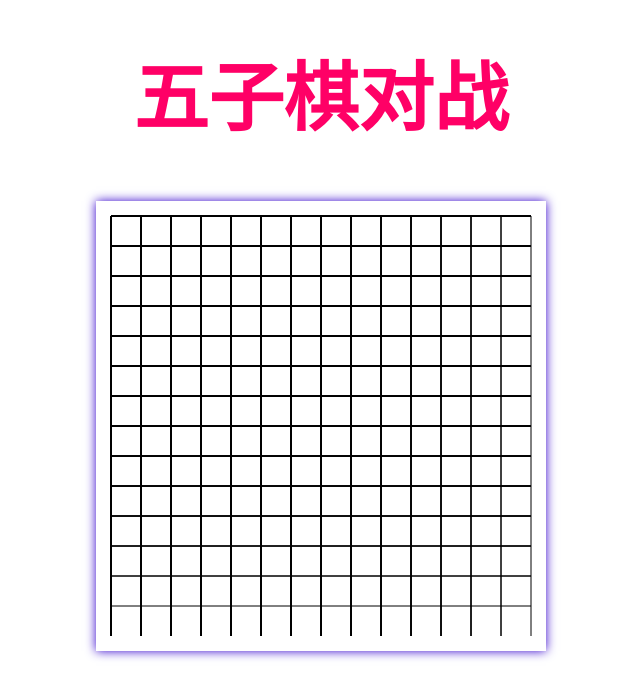
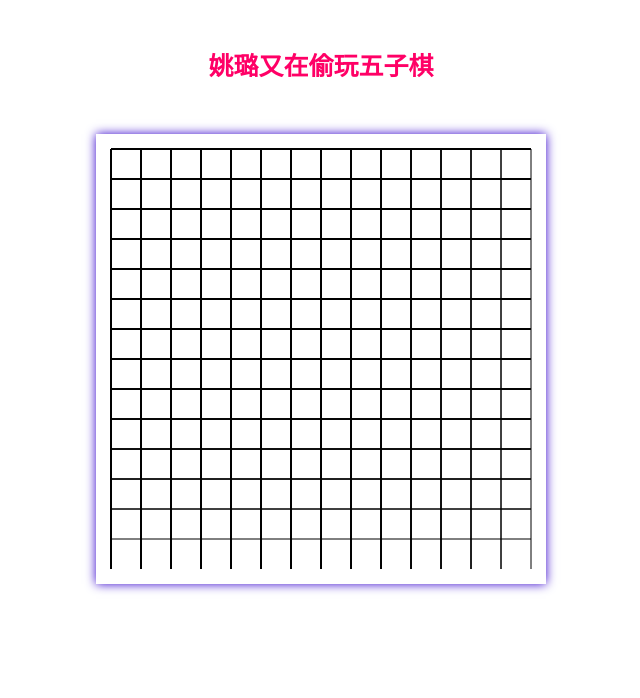
Before and after one commit to Holmes-zf/Holmes-zf.github.io, a plain HTML site: page wuziqi/index.html in a window 1280 px wide. Shown: the whole page, without its empty margins (319-959 px from the left). Drawn offline with Linux system fonts and the light colour scheme.

Commit message:
Update index.html

```diff
--- a/wuziqi/index.html
+++ b/wuziqi/index.html
@@ -8,7 +8,7 @@
 	<!--样式布局 begin-->
 	<style type="text/css">
 		body {margin:0;padding:0;background:url("images/bg.gif");}
-		h1{color:#ff0066;font-size:75px;font-family:"华文仿宋";text-align:center;line-height:100px;}
+		h1{color:#ff0066;font-size:25px;font-family:"华文仿宋";text-align:center;line-height:100px;}
 		canvas {background:#fff;margin:0 auto; display:block;box-shadow:0px 0px 10px  #3300cc;}
 	</style>
 	<!--样式布局 end-->
@@ -17,7 +17,7 @@
 
 
 <body>
-	<h1>五子棋对战</h1>
+	<h1>姚璐又在偷玩五子棋</h1>
 	<canvas height="450px" width="450px" id="canvas" ></canvas>
 
 	<script>
@@ -36,9 +36,6 @@
 
 		drawChessBoard();
 
-
-
-
 		//定义一个二维数组来判断棋盘上落子情况
 		var chessBoard = [];
 		for(var i=0;i<15;i++){
@@ -50,8 +47,6 @@
 
 		//判断胜负
 		var over = false;
-
-
 
 		//画棋子
 		var me = true;
```
